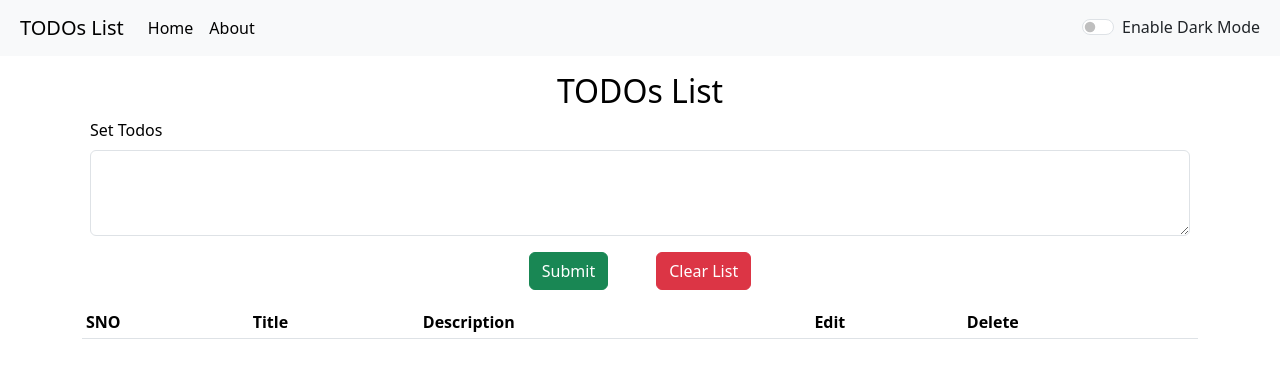
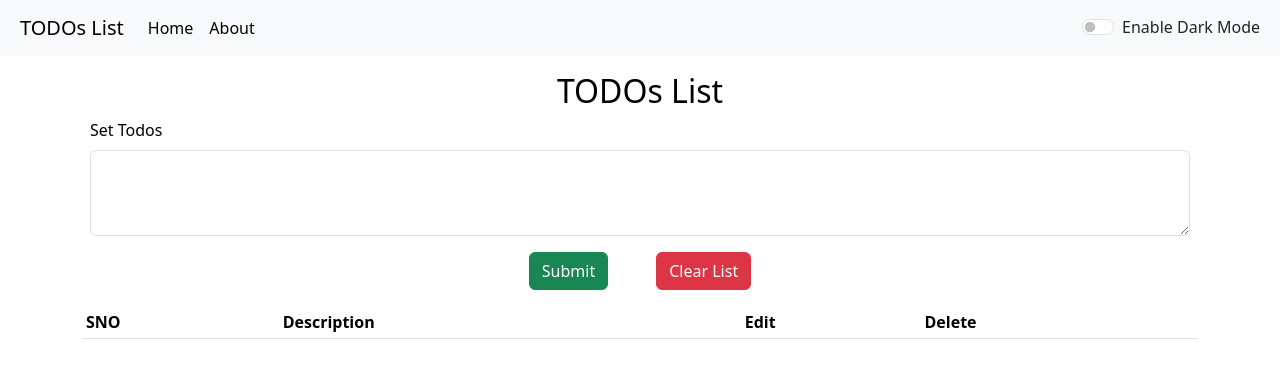
Before and after one commit to Anant-Padhiyar/TODOs-List, a Next.js app: page / in a window 1280 px wide. Shown: the top 378 px of the page. Built offline with nearby package versions, Linux system fonts and the light colour scheme.

Commit message:
Update Homepage.jsx

```diff
--- a/pages/Components/Homepage.jsx
+++ b/pages/Components/Homepage.jsx
@@ -91,6 +91,7 @@ TODO Title
 <input type="text" className="form-control" id="title" value={Title} onChange={handleTitleChange}
 style={{ backgroundColor: mode === 'light' ? 'white' : 'black', color: mode === 'light' ? 'black' : 'white' }}/>
 </div>
+
 */}
 
 <div className="mb-3 mx-2">
@@ -111,7 +112,8 @@ style={{ backgroundColor: mode === 'light' ? 'white' : 'black', color: mode ===
 <thead>
 <tr>
 <th scope="col">SNO</th>
-<th scope="col">Title</th>
+{/*
+<th scope="col">Title</th>*/}
 <th scope="col">Description</th>
 <th scope="col">Edit</th>
 <th scope="col">Delete</th>
@@ -122,7 +124,8 @@ style={{ backgroundColor: mode === 'light' ? 'white' : 'black', color: mode ===
 <tr key={index}>
 <th scope="row">{index + 1}</th>
 <td>{item[0]}</td>
-<td>{item[1]}</td>
+{/*
+<td>{item[1]}</td>*/}
 <td>
 <button className="btn btn-warning btn-sm" data-bs-toggle="modal" data-bs-target="#exampleModal" onClick={() => Edited(index)}>Edit</button>
 </td>
```
